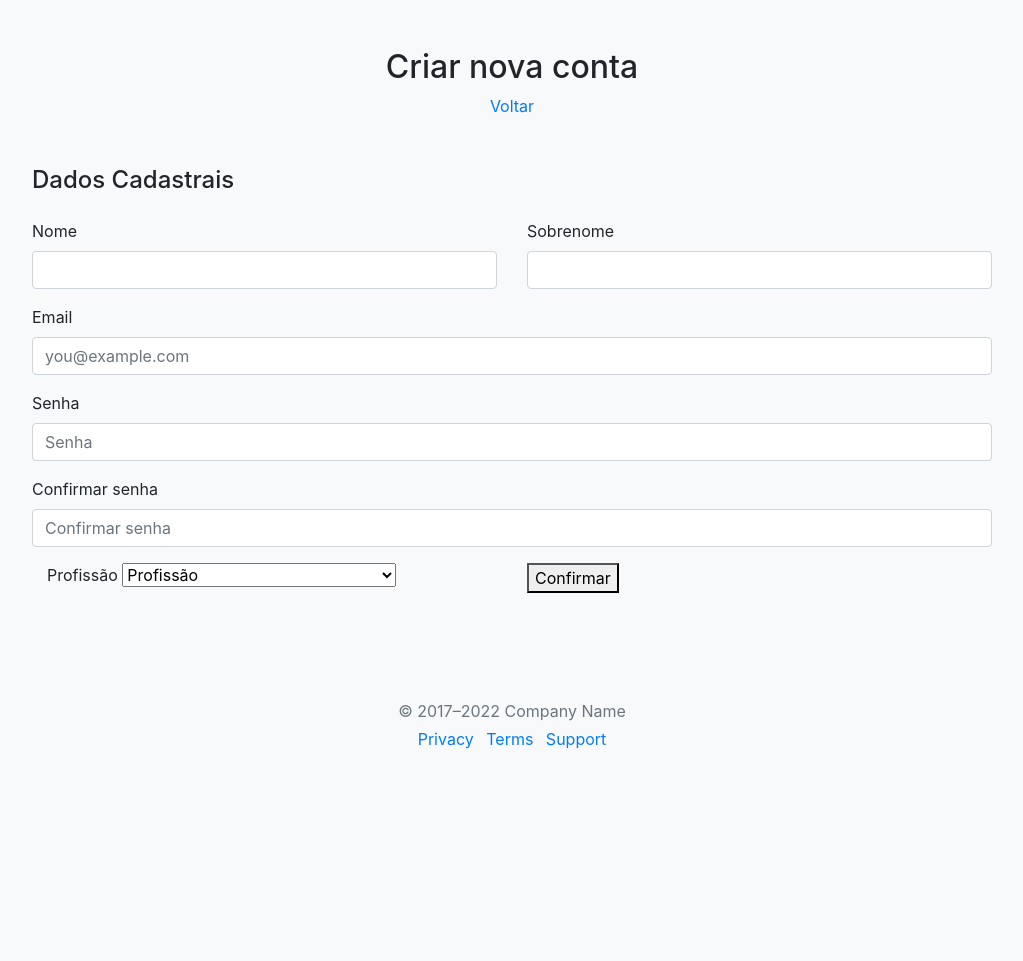
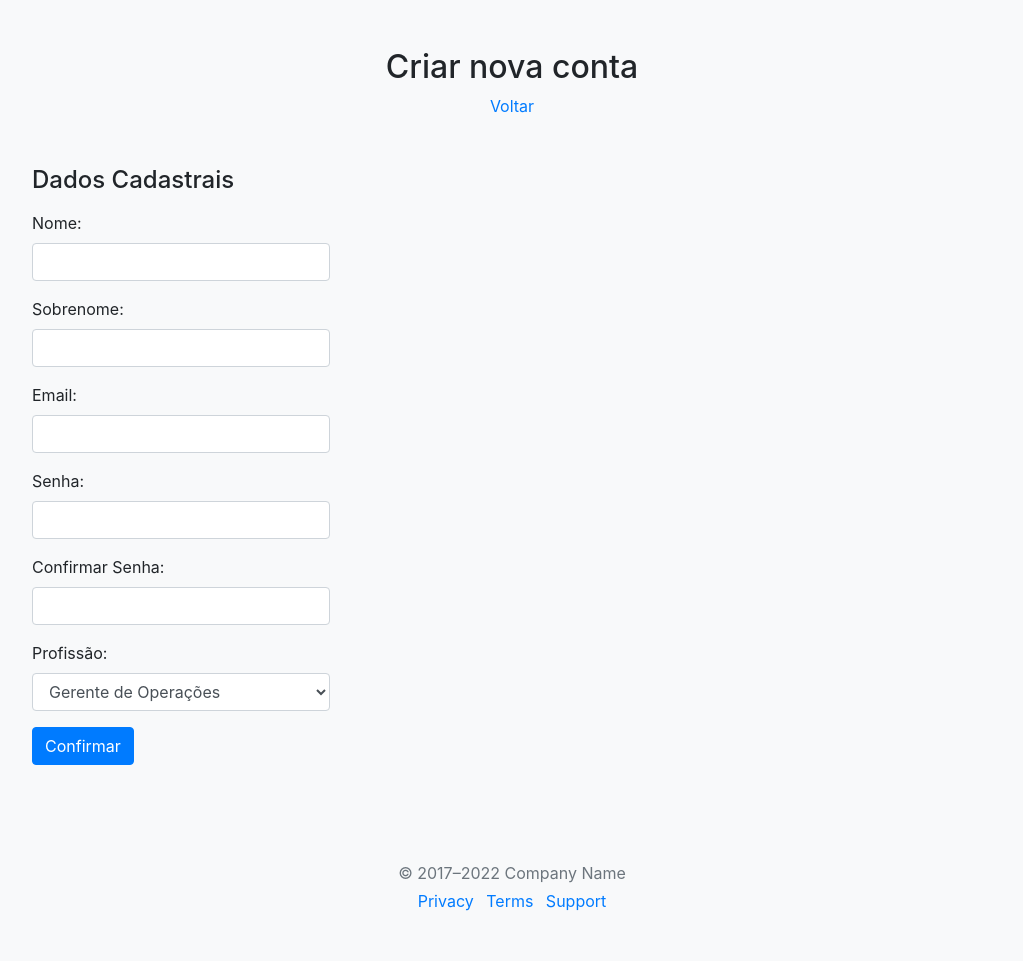
Before and after one commit to Mich3l-Br1t0/PCS3643-Lab_Eng_Soft, a Django app: page /signup/ in a window 1280 px wide. Shown: the whole page, without its empty margins (128-1151 px from the left). Before the commit the page ends 749 px from the top, so only its background shows below. Run offline with Django 4.2, Linux system fonts and the light colour scheme; some libraries are stand-ins or nearby versions.

Commit message:
Changing signup forms workflow

```diff
--- a/MonitorVoos/Main/forms.py
+++ b/MonitorVoos/Main/forms.py
@@ -3,10 +3,23 @@ from django.contrib.auth import login, authenticate
 from django.contrib.auth.forms import UserCreationForm
 from django.contrib.auth.models import User
 
+PROFESSION_CHOICES = [
+    ("manager", "Gerente de Operações"),
+    ("control", "Torre de Controle"),
+    ("pilot", "Piloto"),
+    ("worker", "Funcionário da Companhia Aérea"),
+    ("operator", "Operador de voo"),
+]
 
-class Registerform(UserCreationForm):
+
+class NameForm(forms.Form):
+    your_name = forms.CharField(label="Nome", max_length=100)
+    your_nickname = forms.CharField(label="Sobrenome", max_length=100)
     email = forms.EmailField()
-
-    class Meta:
-        model = User
-        fields = ["username", "email", "password1", "password2"]
+    password = forms.CharField(label="Senha", widget=forms.PasswordInput())
+    confirm_password = forms.CharField(
+        label="Confirmar Senha", widget=forms.PasswordInput()
+    )
+    profession = forms.CharField(
+        label="Profissão", widget=forms.Select(choices=PROFESSION_CHOICES)
+    )
--- a/MonitorVoos/Main/views.py
+++ b/MonitorVoos/Main/views.py
@@ -1,17 +1,17 @@
+from http.client import HTTPResponse
 from django.shortcuts import render, redirect
 from django.contrib.auth import login, authenticate
-from .forms import Registerform
+from .forms import NameForm
 from django.views.decorators.csrf import csrf_exempt
 
 
 def signup(request):
     if request.method == "POST":
-        form = Registerform(request.POST)
-        if form.is_valid():
-            form.save()
+        form = NameForm(request.POST)
+        print(request.POST)
         return redirect("/")
     else:
-        form = Registerform()
+        form = NameForm()
     return render(request, "signup.html", {"form": form})
 
 
--- a/MonitorVoos/MonitorVoos/settings.py
+++ b/MonitorVoos/MonitorVoos/settings.py
@@ -38,6 +38,7 @@ INSTALLED_APPS = [
     "django.contrib.sessions",
     "django.contrib.messages",
     "django.contrib.staticfiles",
+    "widget_tweaks",
     "Main",
 ]
 
--- a/MonitorVoos/templates/signup.html
+++ b/MonitorVoos/templates/signup.html
@@ -86,73 +86,16 @@
             <div class="row g-5">
                 <div class="main">
                     <h4 class="mb-3">Dados Cadastrais</h4>
-                    <form method="post" action="/signup/" class="needs-validation" novalidate>
+                    {% load widget_tweaks %}
+                    <form action="#" method="post" class="needs-validation">
                         {% csrf_token %}
-                        <div class="row g-3">
-                            <div class="col-sm-6" id="label">
-                                <label for="firstName" class="form-label">Nome</label>
-                                <input type="text" class="form-control" id="firstName" placeholder="" value="" required>
-                                <div class="invalid-feedback">
-                                    Insira um nome válido.
-                                </div>
-                            </div>
-
-                            <div class="col-sm-6" id="label">
-                                <label for="lastName" class="form-label">Sobrenome</label>
-                                <input type="text" class="form-control" id="lastName" placeholder="" value="" required>
-                                <div class="invalid-feedback">
-                                    Insira um sobrenome válido.
-                                </div>
-                            </div>
-
-
-                            <div class="col-12" id="label">
-                                <label for="email" class="form-label">Email</label>
-                                <input type="email" class="form-control" id="email" placeholder="you@example.com">
-                                <div class="invalid-feedback">
-                                    Insira um email válido.
-                                </div>
-                            </div>
-
-                            <div class="col-12" id="label">
-                                <label for="address" class="form-label">Senha</label>
-                                <input type="text" class="form-control" id="address" placeholder="Senha" required>
-                                <div class="invalid-feedback">
-
-                                </div>
-                            </div>
-
-                            <div class="col-12" id="label">
-                                <label for="address2" class="form-label">Confirmar senha</label>
-                                <input type="text" class="form-control" id="address2" placeholder="Confirmar senha"
-                                    required>
-                                <div class="invalid-feedback">
-                                    As senhas devem ser iguais.
-                                </div>
-                            </div>
-
-                            <div class="col-12" id="label">
-                                <div class="foot_container">
-                                    <div class="col-sm-6">
-                                        <label for="country" class="form-label">Profissão</label>
-                                        <select class="form-select" id="country" required>
-                                            <option value="">Profissão</option>
-                                            <option>Gerente de Operações</option>
-                                            <option>Torre de Controle</option>
-                                            <option>Piloto</option>
-                                            <option>Funcionário de Companhia Aérea</option>
-                                            <option>Operador de Voo</option>
-                                        </select>
-                                        <div class="invalid-feedback">
-                                            Selecione uma profissão válida.
-                                        </div>
-                                    </div>
-                                    <div class="col-sm-6">
-                                        <button type="submit">Confirmar</button>
-                                    </div>
-                                </div>
-                            </div>
+                        {% for field in form.visible_fields %}
+                        <div class="form-group">
+                            {{ field.label_tag}}
+                            {% render_field field class="form-control" %}
                         </div>
+                        {% endfor %}
+                        <button type="submit" class="btn btn-primary">Confirmar</button>
                     </form>
                 </div>
             </div>
```
